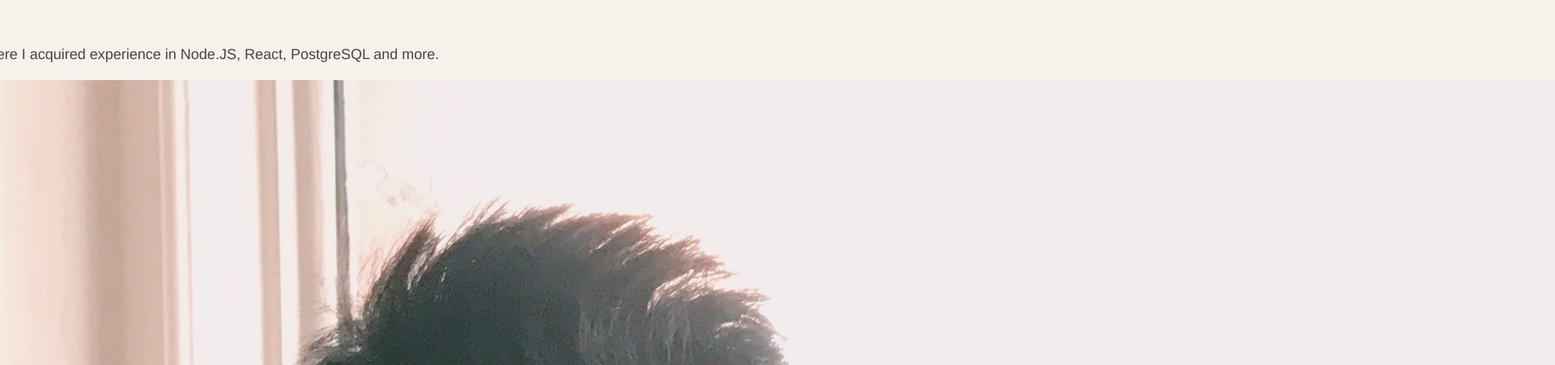
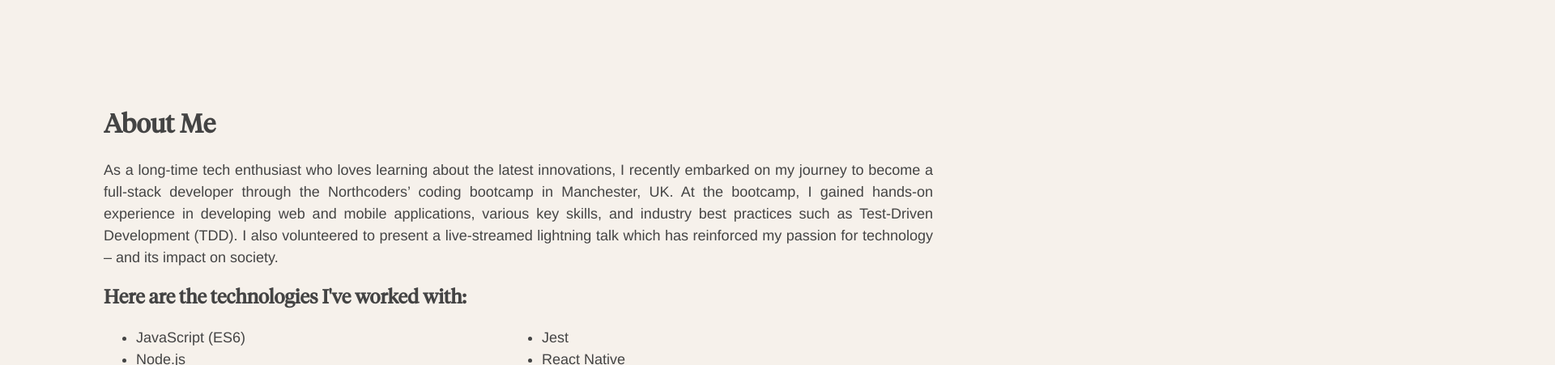
Before and after one commit to OneInfiniteLoops/Portfolio, a React (Create React App) app: page / in a window 1280 px wide. Shown: the part 745-1196 px from the top of the page at 81% size, 1920 px wide, since content can reach past the window. Built offline with nearby package versions, Linux system fonts and the light colour scheme.

Commit message:
Adjusts spacing of desktop and mobile mode, adds blur to NavBar

```diff
--- a/src/App.css
+++ b/src/App.css
@@ -7,7 +7,7 @@
 @keyframes slide-up-fade {
   0% {
     opacity: 0;
-    top: -100px;
+    top: -10vh;
   }
   100% {
     opacity: 1;
@@ -21,22 +21,52 @@ html {
 .App {
   height: 100%;
   width: 100%;
-  display: flex;
   flex-direction: column;
   justify-content: center;
   align-items: center;
 }
 
-@media only screen and (min-width: 600px) {
+@media screen and (min-width: 720px) {
   .App {
     font-size: large;
+  }
+
+  .Introduction {
+    font-family: Tiempos Headline;
+    color: #444;
+    position: relative;
+    top: -25vh;
+    margin-bottom: 0;
+  }
+
+  .Introduction h1 {
+    padding-right: 40%;
+  }
+
+  .Introduction h2 {
+    padding-right: 40%;
+  }
+
+  .Introduction p {
+    padding-right: 40%;
+  }
+
+  #Profile-Img {
+    position: absolute;
+    top: 0vh;
+    right: 10vw;
+  }
+
+  #about {
+    margin-top: 10%;
+    padding-top: 0;
   }
 }
 
 .NavBar {
   font-family: Tiempos Headline;
   text-align: center;
-  background-color: rgb(246, 241, 235, 0.95);
+  background-color: rgb(246, 241, 235, 0.8);
   color: #444;
   animation: slide-up-fade 1s;
   z-index: 1;
@@ -44,6 +74,7 @@ html {
   top: 0;
   width: 100%;
   padding-bottom: 1rem;
+  backdrop-filter: blur(10px);
 }
 
 .NavLinks {
@@ -70,14 +101,12 @@ html {
   font-family: Tiempos Headline;
   color: #444;
   line-height: 1.5;
-  margin-top: 30%;
-  margin-bottom: 10%;
-  padding-top: 20%;
+  margin-top: 35vw;
 }
 
-#about img {
-  width: 60vw;
-  height: 60vw;
+#Profile-Img img {
+  width: 300px;
+  height: 300px;
   object-fit: cover;
   border: #444 solid 1px;
   box-shadow: 8px 8px #444;
@@ -85,8 +114,7 @@ html {
   display: block;
   margin-left: auto;
   margin-right: auto;
-  margin-top: 60%;
-  margin-bottom: 2rem;
+  margin-bottom: 35%;
 }
 
 .Introduction p {
@@ -100,14 +128,12 @@ html {
 .Introduction h1 {
   margin-left: 10%;
   margin-right: 10%;
-  font-size: 1.5rem;
   animation: slide-up-fade 2s;
 }
 
 .Introduction h2 {
   margin-left: 10%;
   margin-right: 10%;
-  font-size: 1.1rem;
   animation: slide-up-fade 2.5s;
 }
 
@@ -116,12 +142,11 @@ html {
   margin-right: 10%;
   text-align: justify;
   font-family: Arial, Helvetica, sans-serif;
-  font-size: 1rem;
   font-weight: normal;
   animation: slide-up-fade 3s;
 }
 
-#aboutme {
+#about {
   font-family: Helvetica;
   line-height: 1.5;
   color: #444;
@@ -131,14 +156,14 @@ html {
   text-align: justify;
 }
 
-#aboutme h1 {
+#about h1 {
   font-size: 2rem;
   font-family: Tiempos Headline;
   margin: 0;
   animation: slide-up-fade 3s;
 }
 
-#aboutme h2 {
+#about h2 {
   font-size: 1.5rem;
   font-family: Tiempos Headline;
   margin: 0;
```
